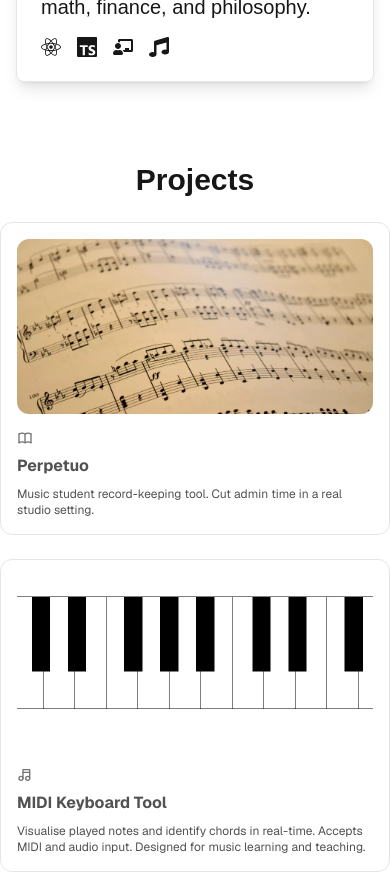
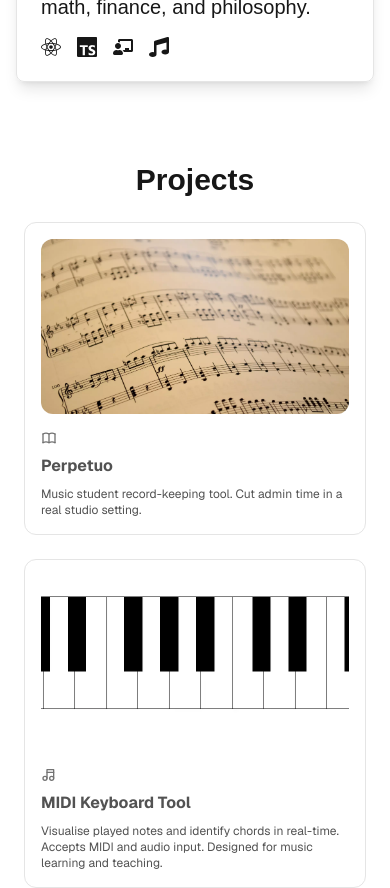
Before and after one commit to errantpianist/next-portfolio, a Next.js app: page / in a window 390 px wide. Shown: the part 1440-2328 px from the top of the page. Built offline with nearby package versions, Linux system fonts and the light colour scheme.

Commit message:
Fix Projects Width

```diff
--- a/src/components/projects.tsx
+++ b/src/components/projects.tsx
@@ -16,7 +16,7 @@ import { motion } from "framer-motion";
 
 export function Projects() {
   return (
-    <section className="flex flex-col items-center justify-center w-full py-8 md:py-10">
+    <section className="flex flex-col items-center justify-center px-6 mx-auto py-8 md:py-10">
       <div className="flex flex-col items-center justify-center w-full max-w-4xl px-4">
         <h2 className="text-3xl md:text-4xl  font-bold mb-6 text-center">Projects</h2>
       </div>
```
